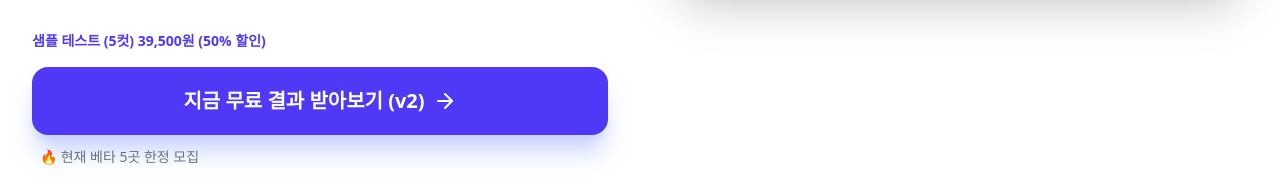
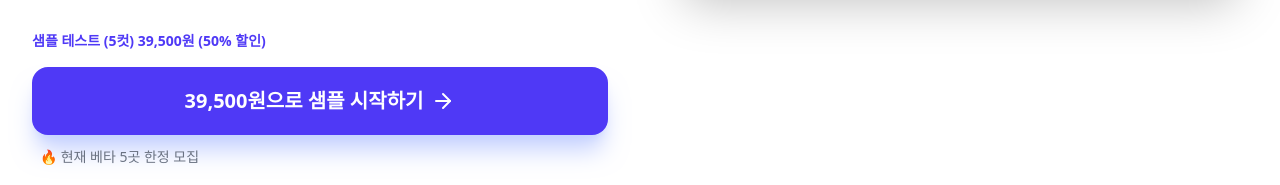
Before and after one commit to sangini70/modelfitlab-funnel, a React (Vite) app: page /modelfitlab-v1 in a window 1280 px wide. Shown: the part 747-932 px from the top of the page. Built offline with nearby package versions, Linux system fonts and the light colour scheme.

Commit message:
Update LandingPage.tsx

```diff
--- a/src/components/LandingPage.tsx
+++ b/src/components/LandingPage.tsx
@@ -77,7 +77,7 @@ export default function LandingPage({ data, onLeadSubmit }: LandingPageProps) {
                 onClick={() => setIsModalOpen(true)}
                 className="inline-flex justify-center items-center gap-2 px-8 py-5 text-xl font-bold text-white bg-indigo-600 rounded-2xl hover:bg-indigo-700 transition-all shadow-xl shadow-indigo-200 hover:shadow-indigo-300 hover:-translate-y-1 w-full sm:w-auto"
               >
-                지금 무료 결과 받아보기 (v2)
+                39,500원으로 샘플 시작하기
                 <ArrowRight className="w-6 h-6" />
               </button>
               <p className="text-sm text-gray-500 font-medium text-center sm:text-left ml-2">
```
